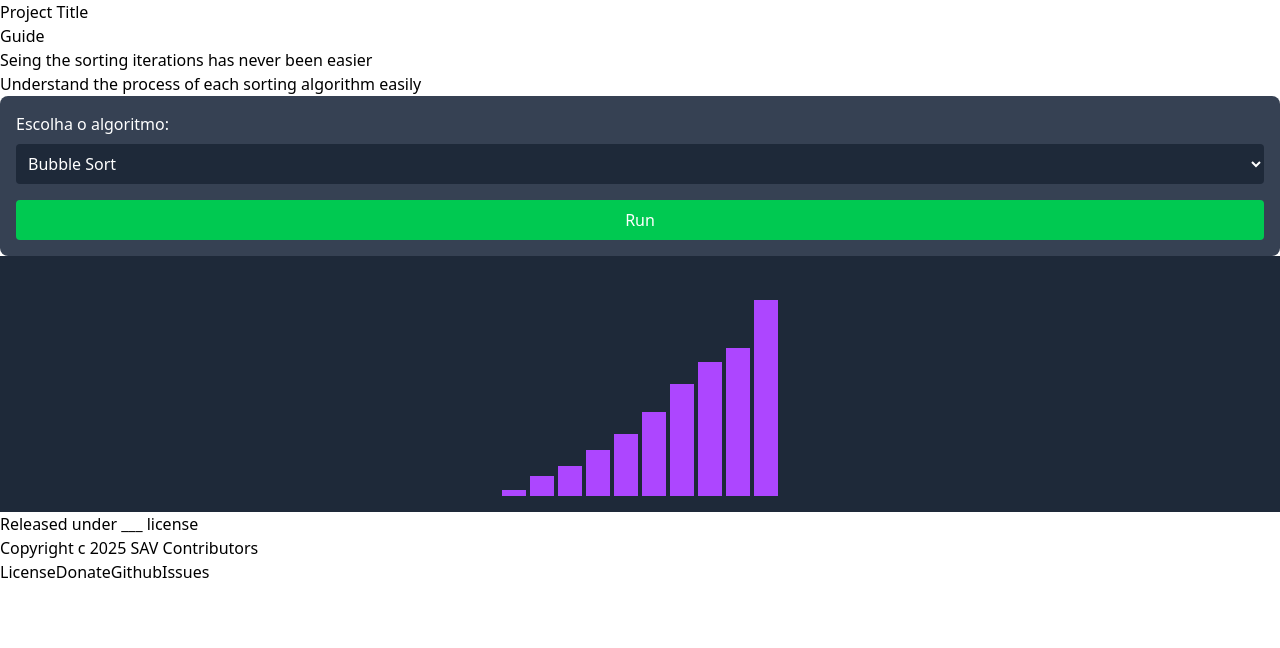
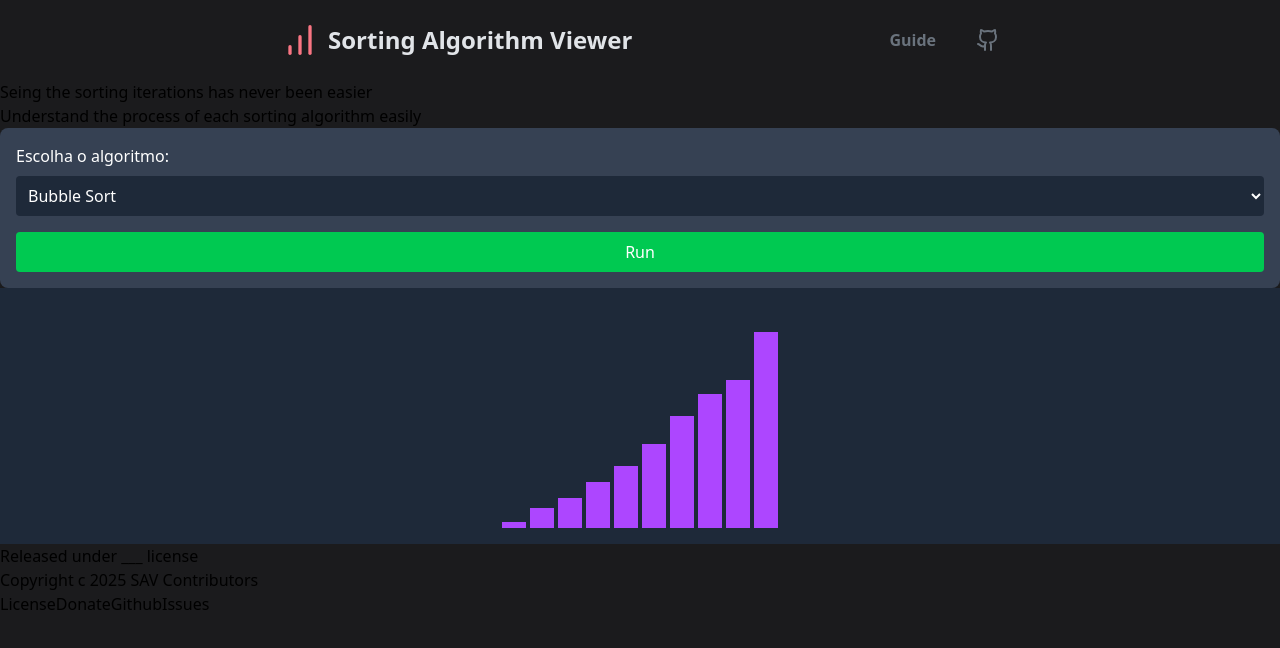
Before and after one commit to PedroCMotta-oficial/sorting_algorithms_viewer, a Next.js app in the folder web/: page / in a window 1280 px wide. Shown: the top 648 px of the page. Built offline with nearby package versions, Linux system fonts and the light colour scheme.

Commit message:
UX/UI v2.1

```diff
--- a/web/package.json
+++ b/web/package.json
@@ -10,6 +10,8 @@
   },
   "dependencies": {
     "@tailwindcss/postcss": "^4.0.8",
+    "lucide": "^0.476.0",
+    "lucide-react": "^0.476.0",
     "next": "15.1.7",
     "postcss": "^8.5.3",
     "react": "^19.0.0",
--- a/web/src/app/globals.css
+++ b/web/src/app/globals.css
@@ -1 +1,8 @@
 @import "tailwindcss";
+
+@theme {
+  --color-background: #1B1B1D;
+  --color-textPrimary: #E1E4E8;
+  --color-textSecundary: #6A737D;
+  --color-textHighlight: #F97583;
+}
--- a/web/src/app/page.tsx
+++ b/web/src/app/page.tsx
@@ -3,6 +3,7 @@
 import { useState } from "react";
 import SortingVisualizer from "@/app/components/SortingVisualizer";
 import SortingForm from "@/app/components/SortingForm";
+import { ChartNoAxesColumnIncreasing, Github } from "lucide-react";
 
 export default function Home() {
   // Array inicial
@@ -59,14 +60,23 @@
 
 
   return (
-    <div>
+    <div className="bg-background min-h-dvh">
       <header>
+        <div className="flex flex-row items-center justify-between px-20 md:px-70 h-20">
 
-        <div>
-          <h1>Project Title</h1>
-          <a href="">Guide</a>
+          <div className="flex flex-row gap-2 items-center">
+            <ChartNoAxesColumnIncreasing className="size-10 text-textHighlight"/>
+            <h1 className="text-textPrimary font-bold text-2xl">Sorting Algorithm Viewer</h1>
+          </div>
+
+          <div className="flex flex-row gap-10 items-center ">
+
+            <a href="" className="text-textSecundary font-bold">Guide</a>
+            <a href="https://github.com/PedroCMotta-oficial/sorting_algorithms_viewer"><Github className="text-textSecundary"/></a>
+
+          </div>
+
         </div>
-
       </header>
 
       <div>
```
Also changed, not shown: 1 other file (tests, documents, lock files or other folders).
